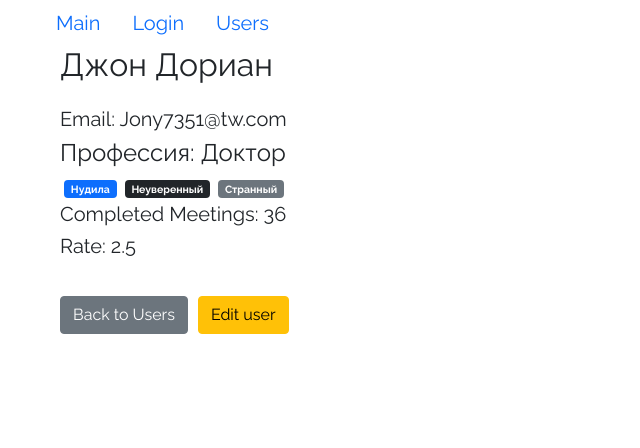
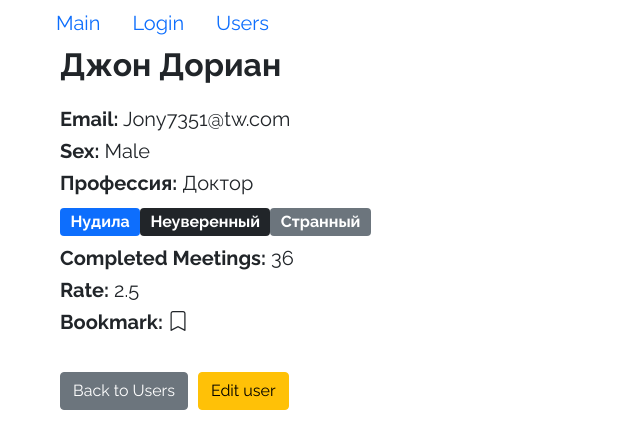
Before and after one commit to ZagSerSan/CP_fast-company, a React (Create React App) app: page /Users/67rdca3eeb7f6fgeed471815 in a window 1280 px wide. Shown: the top 448 px of the page, without its empty margins (0-640 px from the left). Built offline with nearby package versions, Linux system fonts and the light colour scheme.

Commit message:
backup commit before edit bookmark func

```diff
--- a/src/app/components/page/userPage/userEdit.jsx
+++ b/src/app/components/page/userPage/userEdit.jsx
@@ -103,7 +103,7 @@ const UserEdit = ({userId}) => {
 
     userApi.update(userId, {
       ...data,
-      professions: getProfessionById(profession),
+      profession: getProfessionById(profession),
       qualities: getQualities(qualities)
     })
     history.replace(`/Users/${userId}`)
--- a/src/app/components/page/userPage/userPage.jsx
+++ b/src/app/components/page/userPage/userPage.jsx
@@ -22,16 +22,29 @@ const UserPage = ({ userId }) => {
   return (<>
     {selectedUser ? (
       <div className="user-page">
-        <h2 className='user-name'>{selectedUser.name}</h2>
-        <h5>Email: {selectedUser.email}</h5>
-        <h4>Профессия: {selectedUser.profession.name}</h4>
+        <h2 className='user-name'><b>{selectedUser.name}</b></h2>
+        <h5><b>Email:</b> {selectedUser.email}</h5>
+        <h5><b>Sex:</b> {selectedUser.sex[0].toUpperCase() + selectedUser.sex.slice(1)}</h5>
+        <h5><b>Профессия:</b> {selectedUser.profession.name}</h5>
         {selectedUser.qualities.map((item) => (
-          <h4 key={item._id} className={'badge bg-' + item.color + ' m-1'}>
+          <h4
+            key={item._id}
+            className={'badge bg-' + item.color}
+            style={{fontSize: '16px', margin: '5px 0 10px'}}
+          >
             {item.name}
           </h4>
         ))}
-        <h5>Completed Meetings: {selectedUser.completedMeetings}</h5>
-        <h5>Rate: {selectedUser.rate}</h5>
+        <h5><b>Completed Meetings:</b> {selectedUser.completedMeetings}</h5>
+        <h5><b>Rate:</b> {selectedUser.rate}</h5>
+        <h5><b>Bookmark:</b> {selectedUser.bookmark ? (
+          <i
+            style={{ fontSize: '20px' }}
+            className="bi bi-bookmark-star-fill"
+          ></i>
+        ) : (
+          <i style={{ fontSize: '20px' }} className="bi bi-bookmark"></i>
+        )}</h5>
         <button className="btn btn-secondary btnBackMarginRight" onClick={backToUsers}>Back to Users</button>
         <Link className="btn btn-warning" to={`${userId}/edit`}>
           Edit user
```
